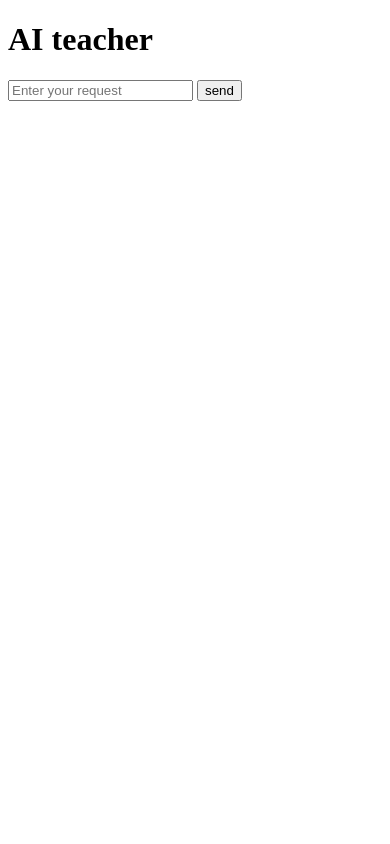
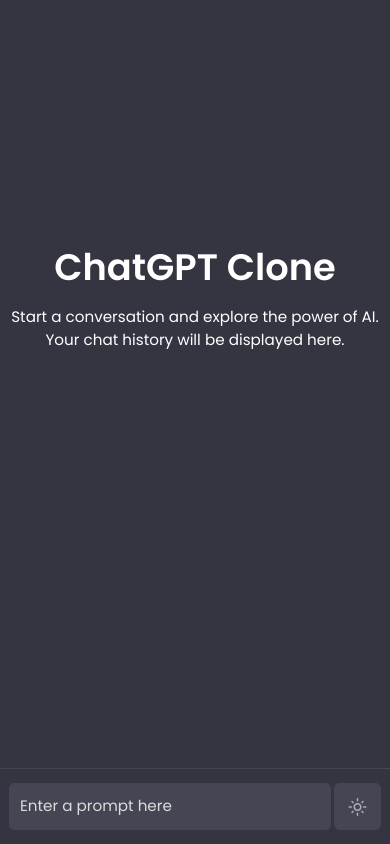
Before and after one commit to mwking0/Ai-chatbot, a Flask app: page / in a window 390 px wide. Run offline with Flask 3, Linux system fonts and the light colour scheme.

Commit message:
chatgpt look alike, we should just change the prompts each time

```diff
--- a/app.py
+++ b/app.py
@@ -2,7 +2,7 @@
 import requests
 # from playsound import playsound
 import os
-from flask import Flask, render_template, request
+from flask import Flask, render_template, request, jsonify
 from routes import get_response_from_teacher1
 
 app = Flask(__name__)
@@ -21,6 +21,18 @@
     message = get_response_from_teacher1(human_input)
     return message
 
+@app.route('/get_chat_response', methods=['POST'])
+def get_chat_response():
+    try:
+        data = request.json
+        user_input = data['user_input']
+
+        # Call your GPT-3 function to get a response
+        response = get_response_from_teacher1(user_input)
+
+        return jsonify({'response': response})
+    except Exception as e:
+        return jsonify({'error': str(e)})
 
 if __name__ == "__main__":
     app.run(debug=True)
--- /dev/null
+++ b/static/script.js
@@ -0,0 +1,146 @@
+const chatInput = document.querySelector("#chat-input");
+const sendButton = document.querySelector("#send-btn");
+const chatContainer = document.querySelector(".chat-container");
+const themeButton = document.querySelector("#theme-btn");
+
+let userText = null;
+const API_KEY = "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"; // Paste your API key here
+
+const loadDataFromLocalstorage = () => {
+    // Load saved chats and theme from local storage and apply/add on the page
+    const themeColor = localStorage.getItem("themeColor");
+
+    document.body.classList.toggle("light-mode", themeColor === "light_mode");
+    themeButton.innerText = document.body.classList.contains("light-mode") ? "dark_mode" : "light_mode";
+
+    const defaultText = `<div class="default-text">
+                            <h1>ChatGPT Clone</h1>
+                            <p>Start a conversation and explore the power of AI.<br> Your chat history will be displayed here.</p>
+                        </div>`
+
+    chatContainer.innerHTML = localStorage.getItem("all-chats") || defaultText;
+    chatContainer.scrollTo(0, chatContainer.scrollHeight); // Scroll to bottom of the chat container
+}
+
+const createChatElement = (content, className) => {
+    // Create new div and apply chat, specified class and set html content of div
+    const chatDiv = document.createElement("div");
+    chatDiv.classList.add("chat", className);
+    chatDiv.innerHTML = content;
+    return chatDiv; // Return the created chat div
+}
+
+const getChatResponse = async (incomingChatDiv) => {
+    const API_URL = "https://api.openai.com/v1/completions";
+    const pElement = document.createElement("p");
+
+    // Define the properties and data for the API request
+    const requestOptions = {
+        method: "POST",
+        headers: {
+            "Content-Type": "application/json",
+            "Authorization": `Bearer ${API_KEY}`
+        },
+        body: JSON.stringify({
+            model: "text-davinci-003",
+            prompt: userText,
+            max_tokens: 2048,
+            temperature: 0.2,
+            n: 1,
+            stop: null
+        })
+    }
+
+    // Send POST request to API, get response and set the reponse as paragraph element text
+    try {
+        const response = await (await fetch(API_URL, requestOptions)).json();
+        pElement.textContent = response.choices[0].text.trim();
+    } catch (error) { // Add error class to the paragraph element and set error text
+        pElement.classList.add("error");
+        pElement.textContent = "Oops! Something went wrong while retrieving the response. Please try again.";
+    }
+
+    // Remove the typing animation, append the paragraph element and save the chats to local storage
+    incomingChatDiv.querySelector(".typing-animation").remove();
+    incomingChatDiv.querySelector(".chat-details").appendChild(pElement);
+    localStorage.setItem("all-chats", chatContainer.innerHTML);
+    chatContainer.scrollTo(0, chatContainer.scrollHeight);
+}
+
+const copyResponse = (copyBtn) => {
+    // Copy the text content of the response to the clipboard
+    const reponseTextElement = copyBtn.parentElement.querySelector("p");
+    navigator.clipboard.writeText(reponseTextElement.textContent);
+    copyBtn.textContent = "done";
+    setTimeout(() => copyBtn.textContent = "content_copy", 1000);
+}
+
+const showTypingAnimation = () => {
+    // Display the typing animation and call the getChatResponse function
+    const html = `<div class="chat-content">
+                    <div class="chat-details">
+                        <img src="images/chatbot.jpg" alt="chatbot-img">
+                        <div class="typing-animation">
+                            <div class="typing-dot" style="--delay: 0.2s"></div>
+                            <div class="typing-dot" style="--delay: 0.3s"></div>
+                            <div class="typing-dot" style="--delay: 0.4s"></div>
+                        </div>
+                    </div>
+                    <span onclick="copyResponse(this)" class="material-symbols-rounded">content_copy</span>
+                </div>`;
+    // Create an incoming chat div with typing animation and append it to chat container
+    const incomingChatDiv = createChatElement(html, "incoming");
+    chatContainer.appendChild(incomingChatDiv);
+    chatContainer.scrollTo(0, chatContainer.scrollHeight);
+    getChatResponse(incomingChatDiv);
+}
+
+const handleOutgoingChat = () => {
+    userText = chatInput.value.trim(); // Get chatInput value and remove extra spaces
+    if(!userText) return; // If chatInput is empty return from here
+
+    // Clear the input field and reset its height
+    chatInput.value = "";
+    chatInput.style.height = `${initialInputHeight}px`;
+
+    const html = `<div class="chat-content">
+                    <div class="chat-details">
+                        <img src="images/user.jpg" alt="user-img">
+                        <p>${userText}</p>
+                    </div>
+                </div>`;
+
+    // Create an outgoing chat div with user's message and append it to chat container
+    const outgoingChatDiv = createChatElement(html, "outgoing");
+    chatContainer.querySelector(".default-text")?.remove();
+    chatContainer.appendChild(outgoingChatDiv);
+    chatContainer.scrollTo(0, chatContainer.scrollHeight);
+    setTimeout(showTypingAnimation, 500);
+}
+
+themeButton.addEventListener("click", () => {
+    // Toggle body's class for the theme mode and save the updated theme to the local storage
+    document.body.classList.toggle("light-mode");
+    localStorage.setItem("themeColor", themeButton.innerText);
+    themeButton.innerText = document.body.classList.contains("light-mode") ? "dark_mode" : "light_mode";
+});
+
+const initialInputHeight = chatInput.scrollHeight;
+
+chatInput.addEventListener("input", () => {
+    // Adjust the height of the input field dynamically based on its content
+    chatInput.style.height =  `${initialInputHeight}px`;
+    chatInput.style.height = `${chatInput.scrollHeight}px`;
+});
+
+chatInput.addEventListener("keydown", (e) => {
+    // If the Enter key is pressed without Shift and the window width is larger
+    // than 800 pixels, handle the outgoing chat
+    if (e.key === "Enter" && !e.shiftKey && window.innerWidth > 800) {
+        e.preventDefault();
+        handleOutgoingChat();
+    }
+});
+
+loadDataFromLocalstorage();
+sendButton.addEventListener("click", handleOutgoingChat);
--- /dev/null
+++ b/static/style.css
@@ -0,0 +1,258 @@
+/* Import Google font - Poppins */
+@import url('https://fonts.googleapis.com/css2?family=Poppins:wght@400;500;600&display=swap');
+* {
+  margin: 0;
+  padding: 0;
+  box-sizing: border-box;
+  font-family: "Poppins", sans-serif;
+}
+:root {
+  --text-color: #FFFFFF;
+  --icon-color: #ACACBE;
+  --icon-hover-bg: #5b5e71;
+  --placeholder-color: #dcdcdc;
+  --outgoing-chat-bg: #343541;
+  --incoming-chat-bg: #444654;
+  --outgoing-chat-border: #343541;
+  --incoming-chat-border: #444654;
+}
+.light-mode {
+  --text-color: #343541;
+  --icon-color: #a9a9bc;
+  --icon-hover-bg: #f1f1f3;
+  --placeholder-color: #6c6c6c;
+  --outgoing-chat-bg: #FFFFFF;
+  --incoming-chat-bg: #F7F7F8;
+  --outgoing-chat-border: #FFFFFF;
+  --incoming-chat-border: #D9D9E3;
+}
+body {
+  background: var(--outgoing-chat-bg);
+}
+
+/* Chats container styling */
+.chat-container {
+  overflow-y: auto;
+  max-height: 100vh;
+  padding-bottom: 150px;
+}
+:where(.chat-container, textarea)::-webkit-scrollbar {
+  width: 6px;
+}
+:where(.chat-container, textarea)::-webkit-scrollbar-track {
+  background: var(--incoming-chat-bg);
+  border-radius: 25px;
+}
+:where(.chat-container, textarea)::-webkit-scrollbar-thumb {
+  background: var(--icon-color);
+  border-radius: 25px;
+}
+.default-text {
+  display: flex;
+  align-items: center;
+  justify-content: center;
+  flex-direction: column;
+  height: 70vh;
+  padding: 0 10px;
+  text-align: center;
+  color: var(--text-color);
+}
+.default-text h1 {
+  font-size: 3.3rem;
+}
+.default-text p {
+  margin-top: 10px;
+  font-size: 1.1rem;
+}
+.chat-container .chat {
+  padding: 25px 10px;
+  display: flex;
+  justify-content: center;
+  color: var(--text-color);
+}
+.chat-container .chat.outgoing {
+  background: var(--outgoing-chat-bg);
+  border: 1px solid var(--outgoing-chat-border);
+}
+.chat-container .chat.incoming {
+  background: var(--incoming-chat-bg);
+  border: 1px solid var(--incoming-chat-border);
+}
+.chat .chat-content {
+  display: flex;
+  max-width: 1200px;
+  width: 100%;
+  align-items: flex-start;
+  justify-content: space-between;
+}
+span.material-symbols-rounded {
+  user-select: none;
+  cursor: pointer;
+}
+.chat .chat-content span {
+  cursor: pointer;
+  font-size: 1.3rem;
+  color: var(--icon-color);
+  visibility: hidden;
+}
+.chat:hover .chat-content:not(:has(.typing-animation), :has(.error)) span {
+  visibility: visible;
+}
+.chat .chat-details {
+  display: flex;
+  align-items: center;
+}
+.chat .chat-details img {
+  width: 35px;
+  height: 35px;
+  align-self: flex-start;
+  object-fit: cover;
+  border-radius: 2px;
+}
+.chat .chat-details p {
+  white-space: pre-wrap;
+  font-size: 1.05rem;
+  padding: 0 50px 0 25px;
+  color: var(--text-color);
+  word-break: break-word;
+}
+.chat .chat-details p.error {
+  color: #e55865;
+}
+.chat .typing-animation {
+  padding-left: 25px;
+  display: inline-flex;
+}
+.typing-animation .typing-dot {
+  height: 7px;
+  width: 7px;
+  border-radius: 50%;
+  margin: 0 3px;
+  opacity: 0.7;
+  background: var(--text-color);
+  animation: animateDots 1.5s var(--delay) ease-in-out infinite;
+}
+.typing-animation .typing-dot:first-child {
+  margin-left: 0;
+}
+@keyframes animateDots {
+  0%,44% {
+    transform: translateY(0px);
+  }
+  28% {
+    opacity: 0.4;
+    transform: translateY(-6px);
+  }
+  44% {
+    opacity: 0.2;
+  }
+}
+
+/* Typing container styling */
+.typing-container {
+  position: fixed;
+  bottom: 0;
+  width: 100%;
+  display: flex;
+  padding: 20px 10px;
+  justify-content: center;
+  background: var(--outgoing-chat-bg);
+  border-top: 1px solid var(--incoming-chat-border);
+}
+.typing-container .typing-content {
+  display: flex;
+  max-width: 950px;
+  width: 100%;
+  align-items: flex-end;
+}
+.typing-container .typing-textarea {
+  width: 100%;
+  display: flex;
+  position: relative;
+}
+.typing-textarea textarea {
+  resize: none;
+  height: 55px;
+  width: 100%;
+  border: none;
+  padding: 15px 45px 15px 20px;
+  color: var(--text-color);
+  font-size: 1rem;
+  border-radius: 4px;
+  max-height: 250px;
+  overflow-y: auto;
+  background: var(--incoming-chat-bg);
+  outline: 1px solid var(--incoming-chat-border);
+}
+.typing-textarea textarea::placeholder {
+  color: var(--placeholder-color);
+}
+.typing-content span {
+  width: 55px;
+  height: 55px;
+  display: flex;
+  border-radius: 4px;
+  font-size: 1.35rem;
+  align-items: center;
+  justify-content: center;
+  color: var(--icon-color);
+}
+.typing-textarea span {
+  position: absolute;
+  right: 0;
+  bottom: 0;
+  visibility: hidden;
+}
+.typing-textarea textarea:valid ~ span {
+  visibility: visible;
+}
+.typing-controls {
+  display: flex;
+}
+.typing-controls span {
+  margin-left: 7px;
+  font-size: 1.4rem;
+  background: var(--incoming-chat-bg);
+  outline: 1px solid var(--incoming-chat-border);
+}
+.typing-controls span:hover {
+  background: var(--icon-hover-bg);
+}
+
+/* Reponsive Media Query */
+@media screen and (max-width: 600px) {
+  .default-text h1 {
+    font-size: 2.3rem;
+  }
+  :where(.default-text p, textarea, .chat p) {
+    font-size: 0.95rem!important;
+  }
+  .chat-container .chat {
+    padding: 20px 10px;
+  }
+  .chat-container .chat img {
+    height: 32px;
+    width: 32px;
+  }
+  .chat-container .chat p {
+    padding: 0 20px;
+  }
+  .chat .chat-content:not(:has(.typing-animation), :has(.error)) span {
+    visibility: visible;
+  }
+  .typing-container {
+    padding: 15px 10px;
+  }
+  .typing-textarea textarea {
+    height: 45px;
+    padding: 10px 40px 10px 10px;
+  }
+  .typing-content span {
+    height: 45px;
+    width: 45px;
+    margin-left: 5px;
+  }
+  span.material-symbols-rounded {
+    font-size: 1.25rem!important;
+  }
+}
--- a/templates/index.html
+++ b/templates/index.html
@@ -1,35 +1,30 @@
 <!DOCTYPE html>
-<html>
-    <head>
-        <title>Chatbot</title>
-    </head>
-    <body>
-        <h1>AI teacher</h1>
-        <form method="POST" action="/send message">
-            <input type="text" name="human_input" placeholder="Enter your request">
-            <button type="submit">send</button>
-        </form>
-        <div id="response_message"></div>
+<html lang="en" dir="ltr">
+  <head>
+    <meta charset="utf-8">
+    <title>AI chatbot</title>
+    <link rel="stylesheet" href="../static/style.css">
+    <meta name="viewport" content="width=device-width, initial-scale=1.0">
+    <!-- Google Fonts Link For Icons -->
+    <link rel="stylesheet" href="https://fonts.googleapis.com/css2?family=Material+Symbols+Rounded:opsz,wght,FILL,GRAD@20..48,100..700,0..1,-50..200" />
+    <script src="../static/script.js" defer></script>
+  </head>
+  <body>
+    <!-- Chats container -->
+    <div class="chat-container"></div>
 
-        <script>
-            const form = document.querySelector('form');
-            const response_message = document.getElementById('response_message'); // Corrected ID here
+    <!-- Typing container -->
+    <div class="typing-container">
+      <div class="typing-content">
+        <div class="typing-textarea">
+          <textarea id="chat-input" spellcheck="false" placeholder="Enter a prompt here" required></textarea>
+          <span id="send-btn" class="material-symbols-rounded">send</span>
+        </div>
+        <div class="typing-controls">
+          <span id="theme-btn" class="material-symbols-rounded">light_mode</span>
+        </div>
+      </div>
+    </div>
 
-             form.addEventListener('submit', function(e) {
-                e.preventDefault();
-                const formData = new FormData(form);
-                fetch('/send_message', {
-                    method: "POST",
-                    body: formData
-                })
-                .then(response => response.text()) // Corrected typo here
-                .then(data => {
-                    response_message.innerHTML = data;
-                });
-                form.reset();
-             });
-
-        </script>
-
-    </body>
+  </body>
 </html>
```
